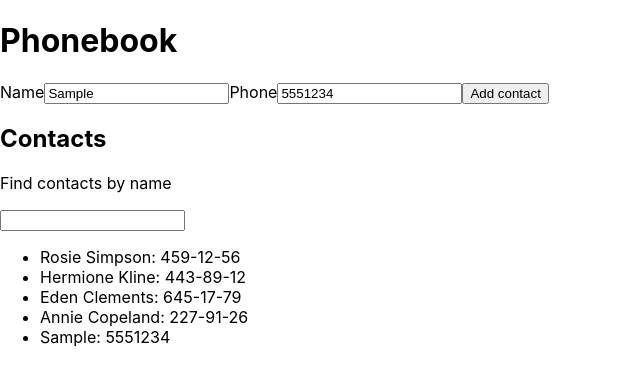
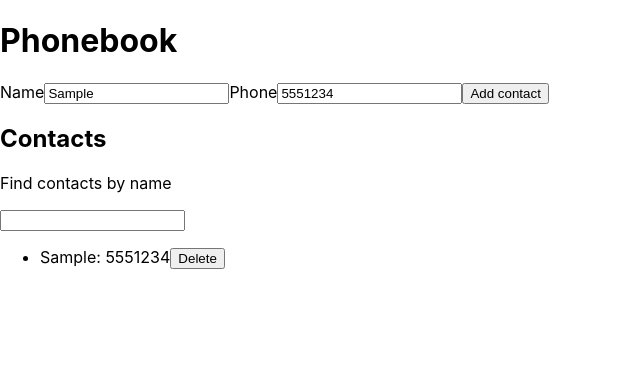
Before and after one commit to rafalszewczyk890/goit-react-hw-03-phonebook, a React (Create React App) app: page / in a window 1280 px wide. Both pictures are taken after typing "Sample", "5551234" into the empty fields and a click on the button "Add contact". Shown: the top 386 px of the page, without its empty margins (0-640 px from the left). Built offline with nearby package versions, Linux system fonts and the light colour scheme.

Commit message:
Finished

```diff
--- a/src/components/App.jsx
+++ b/src/components/App.jsx
@@ -5,12 +5,7 @@ import ContactList from './ContactList';
 
 class App extends Component {
   state = {
-    contacts: [
-      { id: 'id-1', name: 'Rosie Simpson', number: '459-12-56' },
-      { id: 'id-2', name: 'Hermione Kline', number: '443-89-12' },
-      { id: 'id-3', name: 'Eden Clements', number: '645-17-79' },
-      { id: 'id-4', name: 'Annie Copeland', number: '227-91-26' },
-    ],
+    contacts: [],
     filter: '',
   };
 
@@ -29,6 +24,12 @@ class App extends Component {
     });
   };
 
+  handleDelete = id => {
+    this.setState({
+      contacts: this.state.contacts.filter(contact => contact.id !== id),
+    });
+  };
+
   render() {
     const { contacts, filter } = this.state;
     return (
@@ -37,7 +38,11 @@ class App extends Component {
         <ContactForm handleSubmit={this.handleSubmit} contacts={contacts} />
         <h2>Contacts</h2>
         <Filter onChange={this.onFilterChange} />
-        <ContactList contacts={contacts} filter={filter} />
+        <ContactList
+          contacts={contacts}
+          filter={filter}
+          onDelete={this.handleDelete}
+        />
       </>
     );
   }
--- a/src/components/ContactList.jsx
+++ b/src/components/ContactList.jsx
@@ -1,8 +1,12 @@
 import { Component } from 'react';
 
 class ContactList extends Component {
+  //   handleDelete = id => {
+  //     this.props.onDelete(id);
+  //   };
+
   render() {
-    const { contacts, filter } = this.props;
+    const { contacts, filter, onDelete } = this.props;
     return (
       <ul>
         {contacts.map(contact => {
@@ -10,6 +14,13 @@ class ContactList extends Component {
             return (
               <li key={contact.id}>
                 {contact.name}: {contact.number}
+                <button
+                  key={contact.id}
+                  type="button"
+                  onClick={() => onDelete(contact.id)}
+                >
+                  Delete
+                </button>
               </li>
             );
           }
```
